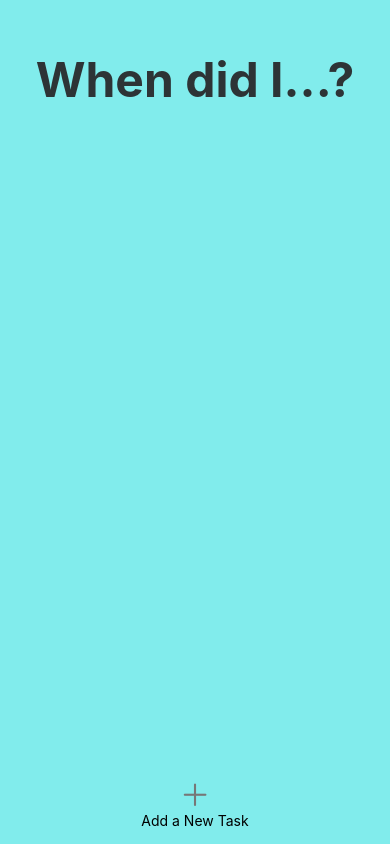
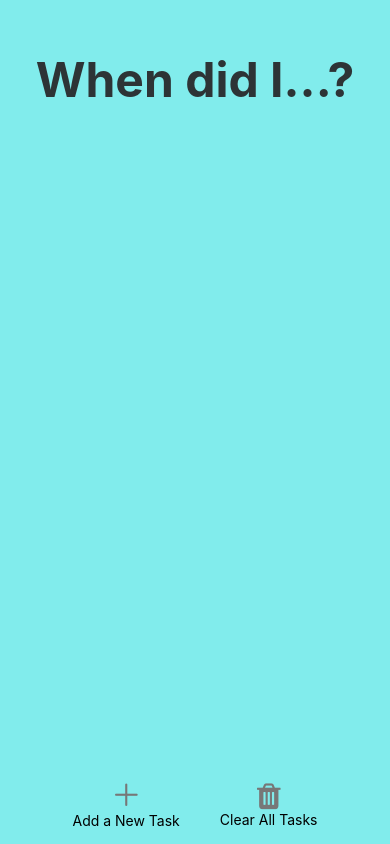
Before and after one commit to lexprod/WhendidiApp, a React Native app: screen / in a window 390 px wide. Built offline with nearby package versions, Linux system fonts and the light colour scheme.

Commit message:
reset all tasks

```diff
--- a/App.js
+++ b/App.js
@@ -4,7 +4,7 @@ import Task from './components/Task';
 import { TASKS } from './shared/tasks';
 import { useState, useEffect, useCallback } from 'react';
 import React from 'react';
-import { AntDesign } from '@expo/vector-icons';
+import { AntDesign, FontAwesome } from '@expo/vector-icons';
 //async
 import AsyncStorage from '@react-native-async-storage/async-storage';
 import * as SplashScreen from 'expo-splash-screen';
@@ -157,16 +157,27 @@ export default function App() {
 
         </Modal>
       </View>
-      <View></View>
-      <Pressable onPress={() => { handleOpenModal() }}
+      <View
+        style={{ alignItems: 'center', marginTop: 10, flexDirection: 'row' }}
       >
-        <View
-          style={{ alignItems: 'center' }}>
-          <AntDesign name="plus" size={30} color={'#777'} />
-          <Text>Add a New Task</Text>
-        </View>
+        <Pressable onPress={() => { handleOpenModal() }}
+        >
+          <View
+            style={{ alignItems: 'center', marginHorizontal: 20 }}>
+            <AntDesign name="plus" size={30} color={'#777'} />
+            <Text>Add a New Task</Text>
+          </View>
+        </Pressable>
+        <Pressable onPress={() => { handleResetTasks() }}
+        >
+          <View
+            style={{ alignItems: 'center', marginHorizontal: 20 }}>
+            <FontAwesome name="trash" size={30} color={'#777'} />
+            <Text>Clear All Tasks</Text>
+          </View>
+        </Pressable>
+      </View>
 
-      </Pressable>
       <StatusBar style="auto" />
     </View>
 
```
